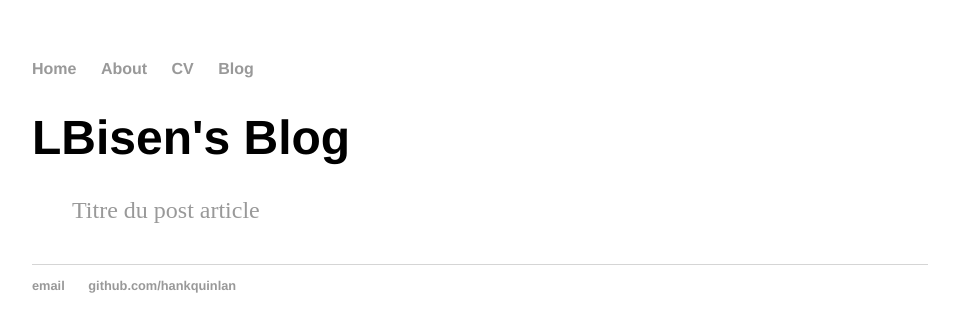
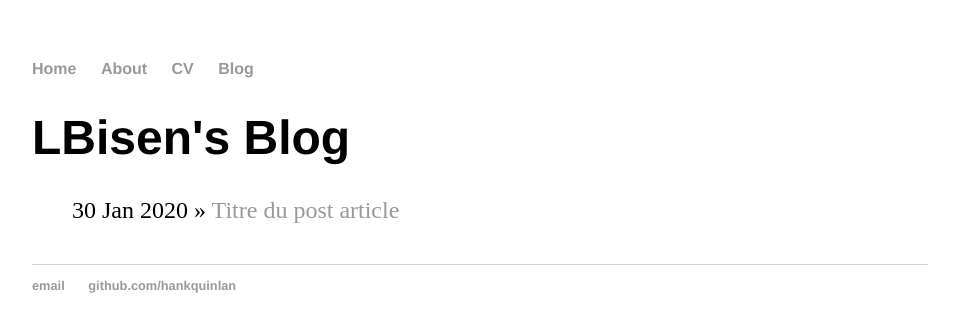
Before and after one commit to lbisen/lbisen.github.io, a Jekyll site: the page built from blog/index.html, in a window 1280 px wide. Shown: the top 332 px of the page, without its empty margins (160-1119 px from the left). Built offline with Jekyll 4.4.1, drawn with Linux system fonts in a browser that asks for light colours.

Commit message:
Update index.html

```diff
--- a/blog/index.html
+++ b/blog/index.html
@@ -6,9 +6,6 @@ title: LBisen's Blog
 	<ul class="posts">
 
 	  {% for post in site.posts %}
-	    <li>
-		    <!--<span>{{ post.date | date_to_string }}</span> :-->
-		    <a href="{{ post.url }}" title="{{ post.title }}">{{ post.title }}</a>
-	    </li>
+	    <li><span>{{ post.date | date_to_string }}</span> » <a href="{{ post.url }}" title="{{ post.title }}">{{ post.title }}</a></li>
 	  {% endfor %}
 	</ul>
```
